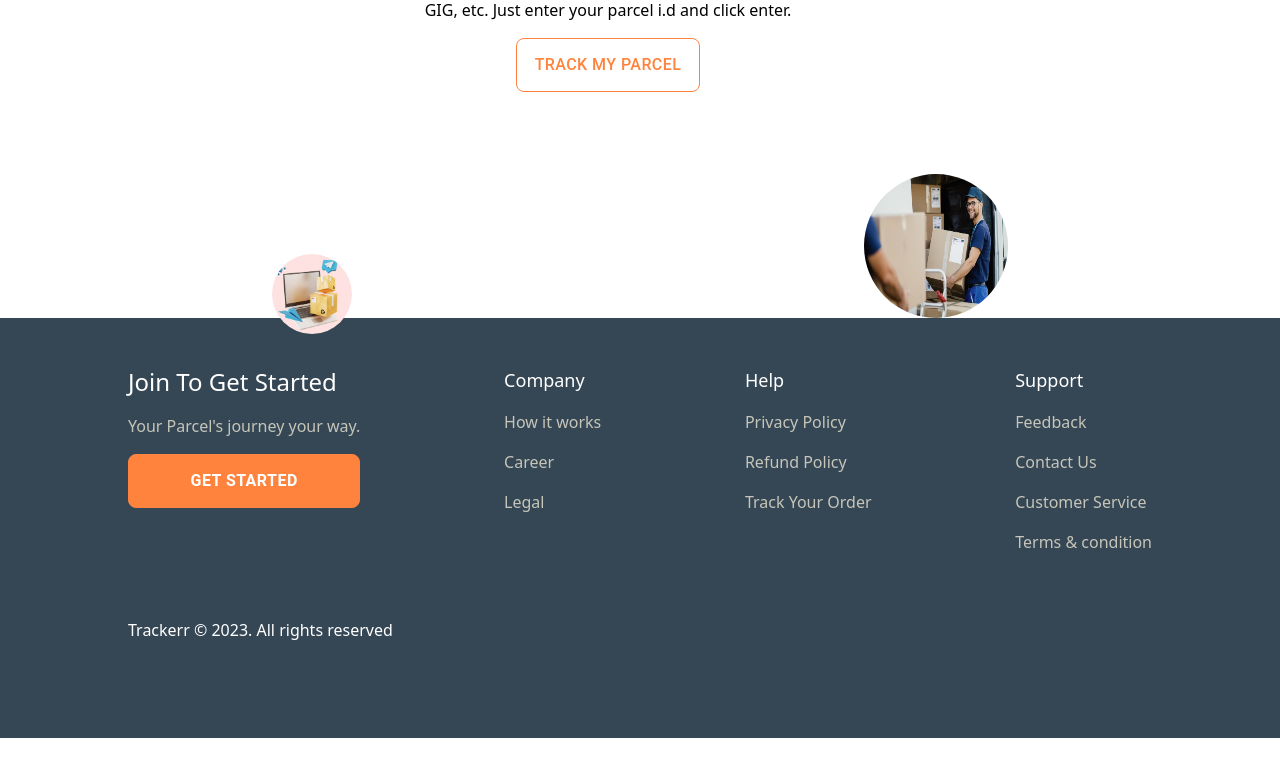
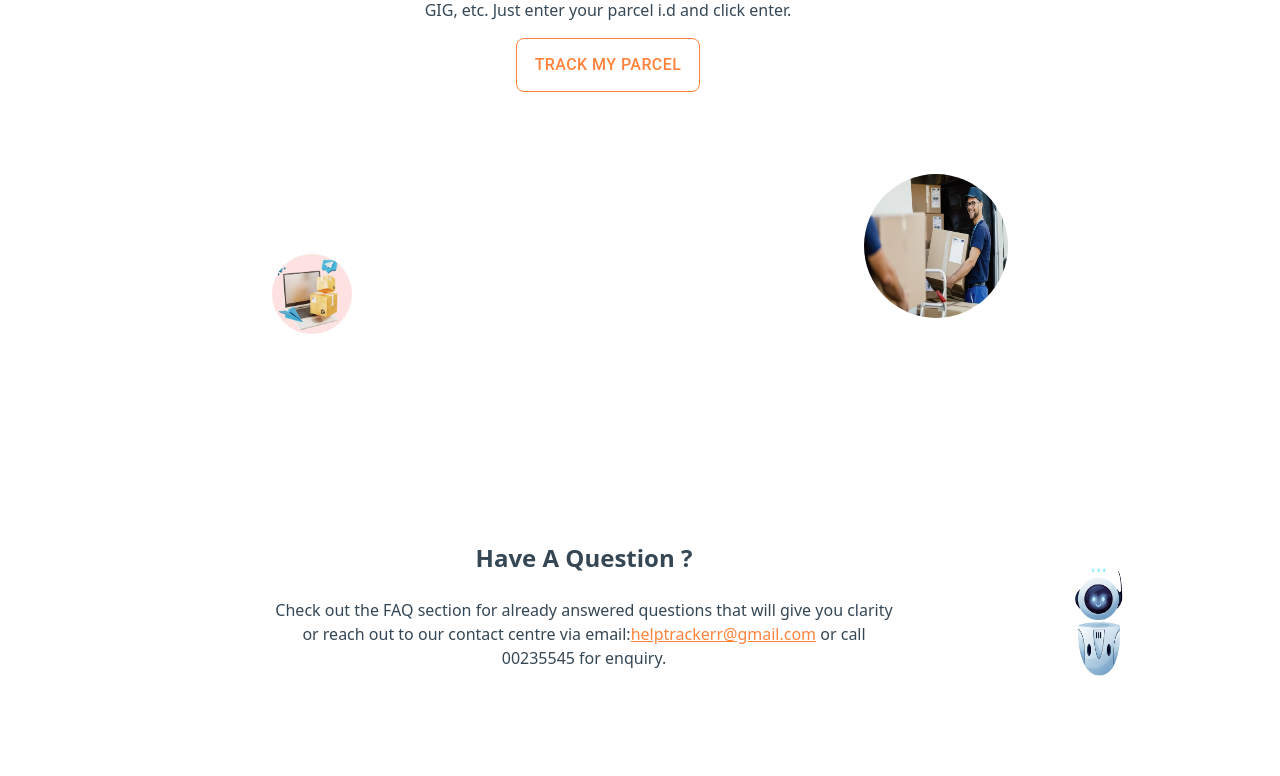
Before and after one commit to Amadu9933/Tracker-web-static, a React (Vite) app in the folder web-static/: page / in a window 1280 px wide. Shown: the part 1365-2141 px from the top of the page. Before the commit the page ends 2103 px from the top, so only its background shows below. Built offline with nearby package versions, Linux system fonts and the light colour scheme; a small style sheet from the web is missing.

Commit message:
something going on

```diff
--- a/web-static/src/components/myQuestionSection/MyQestionSection.tsx
+++ b/web-static/src/components/myQuestionSection/MyQestionSection.tsx
@@ -1,35 +1,25 @@
+import React from "react";
+import robot from "../../../src/assets/robot.png";
 
-import React from 'react';
-import './MyQestionSection.css'
-
-
-const  MyQestionSection: React.FC = () => {
-
-
-    const handleClick = () => {
-        console.log('Button clicked!');
-      };
-
-  return (
-
-
-    <section className='question-section'>
-        <h2> Have A Question ?  </h2>
-        <p>Check out the FAQ section for already answered questions that will give you clarity or reach out to our contact centre via email: helptrackerr@gmail.com  or call 00235545 for  enquiry.</p>
-
-        <MyButton
-            onClick={handleClick}
-            label="Ask me"
-            state="Primary"
-            size="Small"
-            background="Black"
-         />
-
-        <img src={Telephone} alt="Telephone" className='Telephone'/>
-
-    </section>
-  )
-
+const MyQestionSection: React.FC = () => {
+	return (
+		<section className=" justify-center  md:flex block md:mt-56 md:mb-60 mt-16 mb-16 text-[#354755] md:px-0 px-5">
+			<div className="md:block text-center md:ml-36 md:w-[39.25rem]  md:h-[5.5rem] ">
+				<h1 className="text-2xl font-bold mb-6">Have A Question ?</h1>
+				<p className="text-base">
+					Check out the FAQ section for already answered questions that will
+					give you clarity or reach out to our contact centre via email:
+					<span className="text-[#FF833C] underline ">
+						helptrackerr@gmail.com
+					</span>{" "}
+					or call 00235545 for enquiry.
+				</p>
+			</div>
+			<div className="   md:ml-36 md:visible invisible ">
+				<img className="md:w-28 md:h-40 w-0 h-0 " src={robot} alt="robot" />
+			</div>
+		</section>
+	);
 };
 
 export default MyQestionSection;
--- a/web-static/src/components/pages/customerPages/CustomerDidYouKnow.tsx
+++ b/web-static/src/components/pages/customerPages/CustomerDidYouKnow.tsx
@@ -8,7 +8,7 @@ import Button from "@mui/material/Button";
 
 const CustomerDidYouKnow: React.FC = () => {
 	return (
-		<section className="  md:h-1/4 md:mt-56   md:px-0 px-7 ">
+		<section className="  md:h-1/4 md:mt-56   md:px-0 px-7 text-[#354755]">
 			{/* container  */}
 			<div className="md:flex md:justify-between">
 				{/* first item */}
@@ -34,7 +34,7 @@ const CustomerDidYouKnow: React.FC = () => {
 				{/* second item, text container */}
 				<div className="md:w-1/3 md:mt-9  ">
 					<h1 className="mb-7 font-medium text-2xl">Did You Know?</h1>
-					<p className="font-normal mb-4">
+					<p className="font-normal mb-4 text-base">
 						Trackerr also offers tracking services using tracking I.Ds generated
 						using other logistics partners such as DHL, GIG, etc. Just enter
 						your parcel i.d and click enter.
--- a/web-static/src/components/pages/customerPages/CustomerLandingPage.tsx
+++ b/web-static/src/components/pages/customerPages/CustomerLandingPage.tsx
@@ -6,6 +6,7 @@ import Hero from "../../common/hero/Hero";
 import Track from "../../common/trackingSection/TrackingSection";
 import DidYouKnow from "../../pages/customerPages/CustomerDidYouKnow";
 import Footer from "../../common/footer/Footer";
+import MyQestionSection from "../../myQuestionSection/MyQestionSection";
 
 const CustomerLandingPage: React.FC = () => {
 	return (
@@ -18,6 +19,7 @@ const CustomerLandingPage: React.FC = () => {
 			</header>
 			<main>
 				<DidYouKnow />
+				<MyQestionSection />
 			</main>
 
 			<Footer />
```
Also changed, not shown: web-static/src/assets/robot.png (added).
